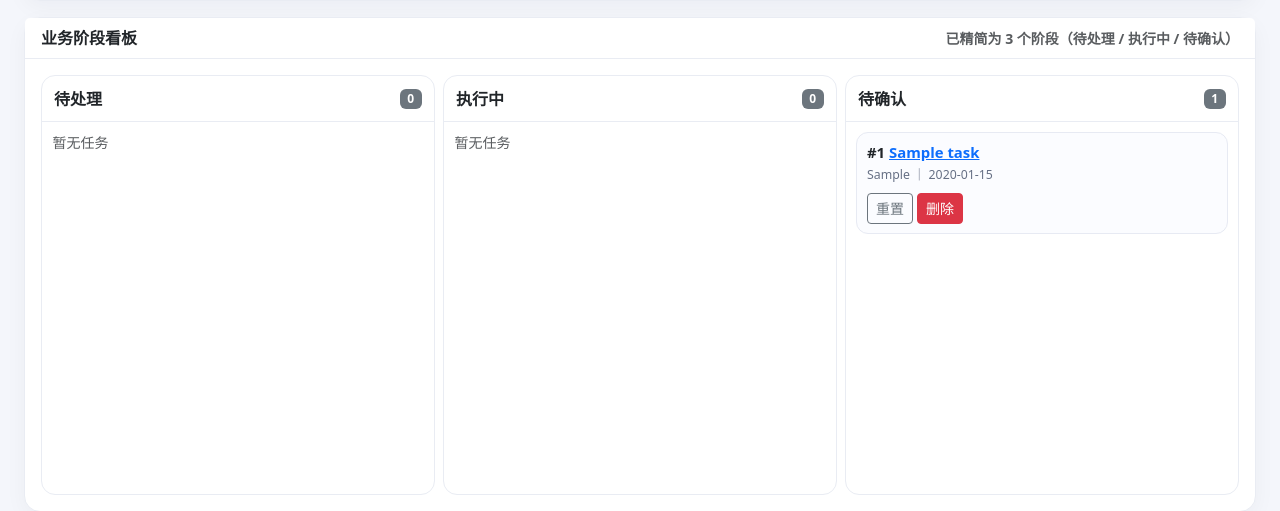
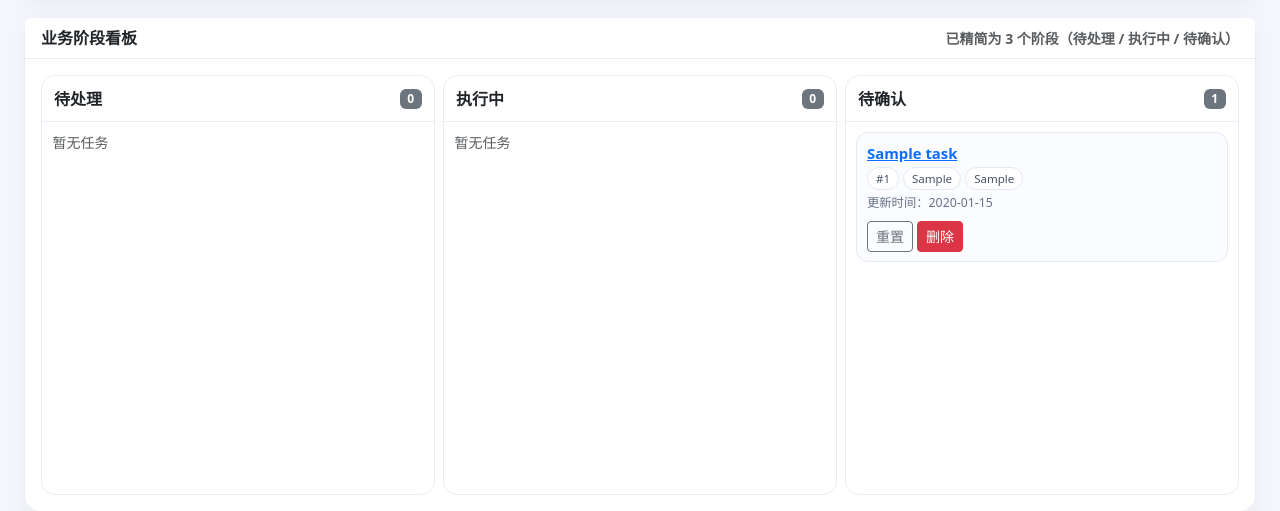
Before and after one commit to kelly-create/bot-skllis, a Flask app: page / in a window 1280 px wide. Shown: the part 722-1233 px from the top of the page. Run offline with Flask 3, Linux system fonts and the light colour scheme; the visitor is signed in with stand-in values (Sample User, id 1); data comes from the database, SQL or seed files in the repository; tables that the repository leaves empty hold one stand-in row (values such as "Sample post").

Commit message:
ui: improve kanban task-card readability with chips and separated timestamp

```diff
--- a/agent-team-console/templates/dashboard.html
+++ b/agent-team-console/templates/dashboard.html
@@ -24,8 +24,17 @@
     .phase-head { border-bottom: 1px solid var(--soft-border); padding: .65rem .75rem; font-weight: 600; }
     .phase-body { padding: .65rem; max-height: 460px; overflow: auto; }
     .task-mini { border: 1px solid #e7eaf3; border-radius: 12px; background: #fbfcff; padding: .6rem; margin-bottom: .55rem; }
-    .task-mini .title { font-size: .93rem; font-weight: 600; line-height: 1.3; }
+    .task-mini .title {
+      font-size: .93rem;
+      font-weight: 600;
+      line-height: 1.35;
+      display: -webkit-box;
+      -webkit-line-clamp: 2;
+      -webkit-box-orient: vertical;
+      overflow: hidden;
+    }
     .muted-mini { color: #667085; font-size: .77rem; }
+    .meta-chip { border: 1px solid #e3e8f3; background: #fff; color: #475467; border-radius: 999px; padding: .12rem .5rem; font-size: .72rem; }
     .summary-chip { background: #eef2ff; color: #3730a3; border-radius: 999px; padding: .2rem .55rem; font-size: .75rem; }
     .sticky-block { position: sticky; top: 1rem; }
     .table thead th { background: #fafbff; }
@@ -189,11 +198,14 @@
                   {% else %}
                     {% for t in tasks_by_phase.get(phase, []) %}
                     <div class="task-mini">
-                      <div class="title">#{{ t.id }} <a href="{{ url_for('task_detail', task_id=t.id) }}">{{ t.title }}</a></div>
-                      <div class="muted-mini mt-1">
-                        {{ t.assignee }} ｜ {{ t.updated_at }}
-                        {% if t.status == 'failed' %}<span class="badge bg-danger ms-1">返工</span>{% endif %}
+                      <div class="title"><a href="{{ url_for('task_detail', task_id=t.id) }}">{{ t.title }}</a></div>
+                      <div class="d-flex flex-wrap gap-1 mt-1">
+                        <span class="meta-chip">#{{ t.id }}</span>
+                        <span class="meta-chip">{{ t.assignee }}</span>
+                        <span class="meta-chip">{{ t.priority }}</span>
+                        {% if t.status == 'failed' %}<span class="badge bg-danger">返工</span>{% endif %}
                       </div>
+                      <div class="muted-mini mt-1">更新时间：{{ t.updated_at }}</div>
                       <div class="d-flex gap-1 flex-wrap mt-2">
                         {% if t.status == 'running' %}
                           <form method="post" action="{{ url_for('stop_task', task_id=t.id) }}"><button class="btn btn-sm btn-outline-danger">停止</button></form>
```
Also changed, not shown: memory/2026-02-20.md (+10 -0 lines).
